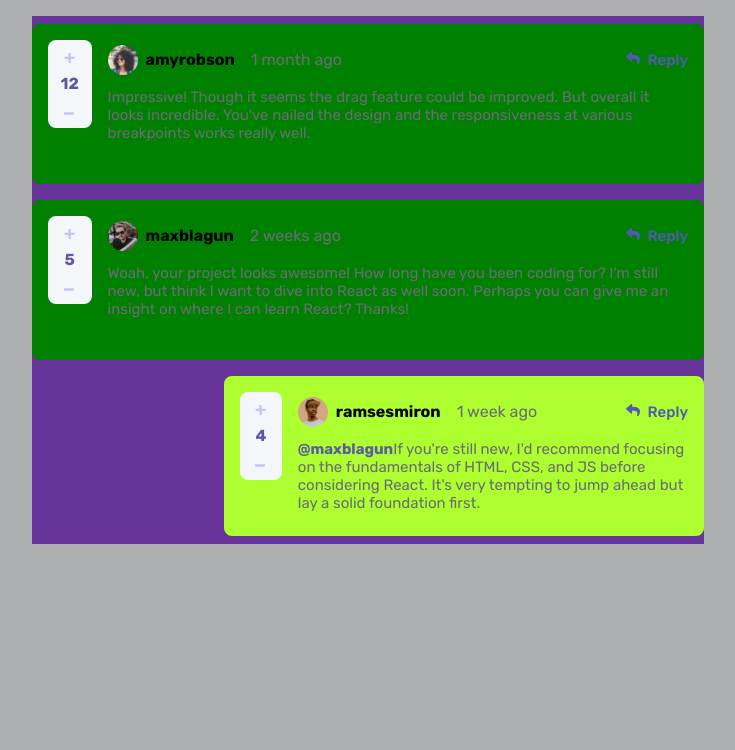
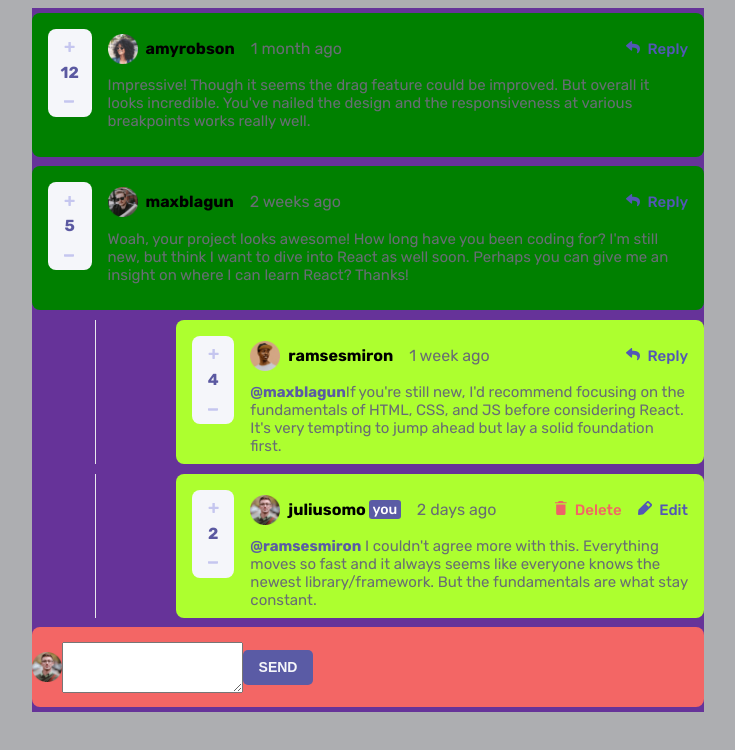
Before and after one commit to BoariniLucas/interactive-comments-section, a plain HTML site: page index.html in a window 1280 px wide. Shown: the whole page, without its empty margins (272-1007 px from the left). Drawn offline with Linux system fonts and the light colour scheme.

Commit message:
:construction: Criando section para criar comentários

```diff
--- a/assets/css/style.css
+++ b/assets/css/style.css
@@ -6,7 +6,9 @@
     --bgteste: #adaeb1;
     --numberCounterColor: #5b59a1;
     --replyColor: #5357b6;
+    --deleteColor: #f36665;
     --replyUserTag: #5a5ba5;
+    --lineReplyComment: #e8e9ed;
 }
 
 body {
@@ -16,7 +18,7 @@ body {
     font-family: var(--principalFont);
     font-size: 16px;
     width: 100%;
-    padding: 1em;
+    padding: 0.5em;
     box-sizing: border-box;
     background-color: var(--bgteste /*--bgColor*/ );
 }
@@ -29,17 +31,33 @@ main {
     background-color: rebeccapurple;
 }
 
-section {
+nav {
+    display: flex;
+    justify-content: space-between;
+    width: 8.3em;
+}
+
+a:hover {
+    cursor: pointer;
+}
+
+.comments-container {
     display: flex;
     flex-direction: column;
 }
 
+.comments-reply-container {
+    display: flex;
+    flex-direction: column;
+    align-items: flex-end;
+}
+
 .comments {
     display: flex;
-    height: 10em;
+    height: 9em;
     width: 42em;
     border-radius: 8px;
-    margin: 0.5em 0;
+    margin: 0.3em 0;
     padding: 1em;
     box-sizing: border-box;
     background-color: green/*var(--whiteColor)*/;
@@ -47,14 +65,21 @@ section {
 
 .comments-reply {
     display: flex;
-    align-self: flex-end;
-    height: 10em;
-    width: 30em;
+    height: 9em;
+    width: 33em;
     border-radius: 8px;
-    margin: 0.5em 0;
     padding: 1em;
     box-sizing: border-box;
     background-color: greenyellow;
+}
+
+.comments-reply-line {
+    display: flex;
+    justify-content: end;
+    height: 9em;
+    width: 38em;
+    margin: 0.3em 0;
+    border-left: 1px solid var(--lineReplyComment);
 }
 
 .user-reply-tag {
@@ -109,6 +134,20 @@ section {
     font-weight: bold;
 }
 
+.tag-user {
+    display: flex;
+    justify-content: center;
+    align-items: center;
+    height: 1.3em;
+    width: 2.3em;
+    font-size: 14px;
+    font-weight: 500;
+    border-radius: 3px;
+    margin: 0 0 0 0.2em;
+    color: var(--whiteColor);
+    background-color: var(--replyUserTag);
+}
+
 .text-time {
     margin-left: 1em;
     color: var(--textColor);
@@ -120,6 +159,18 @@ section {
     color: var(--replyColor);
 }
 
+.edit-button {
+    font-size: 15px;
+    font-weight: 500;
+    color: var(--replyColor);
+}
+
+.delete-button {
+    font-size: 15px;
+    font-weight: 500;
+    color: var(--deleteColor);
+}
+
 .message-text {
     font-size: 15px;
     height: 5.5em;
@@ -129,3 +180,25 @@ section {
     box-sizing: border-box;
     color: var(--textColor);
 }
+
+.create-comment {
+    display: flex;
+    align-items: center;
+    height: 5em;
+    width: 42em;
+    border-radius: 8px;
+    margin: 0.3em 0;
+    background-color: #f36665/*var(--whiteColor)*/;
+}
+
+.send-button {
+    font-size: 14px;
+    font-weight: 700;
+    text-transform: uppercase;
+    height: 2.5em;
+    width: 5em;
+    border: none;
+    border-radius: 5px;
+    color: var(--bgColor);
+    background-color: var(--replyUserTag);
+}
--- a/index.html
+++ b/index.html
@@ -17,7 +17,7 @@
 <body>
   <main>
 
-    <section>
+    <section class="comments-container">
       <div class="comments">
         <div class="like-container">
           <a>
@@ -55,7 +55,7 @@
       </div>
     </section>
 
-    <section>
+    <section class="comments-container">
       <div class="comments">
         <div class="like-container">
           <a>
@@ -92,7 +92,11 @@
         </div>
       </div>
 
+      <div class="comments-reply-container">
+
+        <div class="comments-reply-line">
           <div class="comments-reply">
+
             <div class="like-container">
               <a>
                 <img src="./assets/images/icon-plus.svg">
@@ -103,7 +107,6 @@
               <a>
                 <img src="./assets/images/icon-minus.svg">
               </a>
-
             </div>
 
             <div class="text-container">
@@ -123,10 +126,76 @@
               <div class="message-text">
                 <p><span class="user-reply-tag">@maxblagun</span>If you're still new, I'd recommend focusing on the fundamentals of HTML, CSS,
                   and JS before considering React. It's very tempting to jump ahead but lay a
-              solid foundation first.</p>
+                  solid foundation first.
+                </p>
               </div>
             </div>
           </div>
+        </div>
+
+
+        <div class="comments-reply-line">
+          <div class="comments-reply">
+
+            <div class="like-container">
+              <a>
+                <img src="./assets/images/icon-plus.svg">
+              </a>
+
+              <span class="like-number">2</span>
+
+              <a>
+                <img src="./assets/images/icon-minus.svg">
+              </a>
+            </div>
+
+            <div class="text-container">
+              <div class="text-title">
+                <div>
+                  <img src="./assets/images/avatars/image-juliusomo.png" height="30px" width="30px">
+
+                  <span class="user-name">juliusomo</span>
+
+                  <div class="tag-user"> you </div>
+
+                  <span class="text-time">2 days ago</span>
+                </div>
+
+                <nav>
+                  <a class="delete-button">
+                    <img src="./assets/images/icon-delete.svg">Delete
+                  </a>
+
+                  <a class="edit-button">
+                    <img src="./assets/images/icon-edit.svg">Edit
+                  </a>
+                </nav>
+
+              </div>
+
+              <div class="message-text">
+                <p>
+                  <span class="user-reply-tag">@ramsesmiron</span>
+                  I couldn't agree more with this. Everything moves so fast and it always seems
+                  like everyone knows the newest library/framework.
+                  But the fundamentals are what stay constant.
+                </p>
+              </div>
+            </div>
+
+          </div>
+        </div>
+
+      </div>
+    </section>
+
+    <section class="create-comment">
+      <img src="./assets/images/avatars/image-juliusomo.png" height="30px" width="30px">
+
+      <textarea id="w3review" name="w3review" rows="3" cols="20"></textarea>
+
+      <input class="send-button" type="submit" value="send">
+
     </section>
 
   </main>
```
Lines whose indentation alone changed are shown as unchanged.
